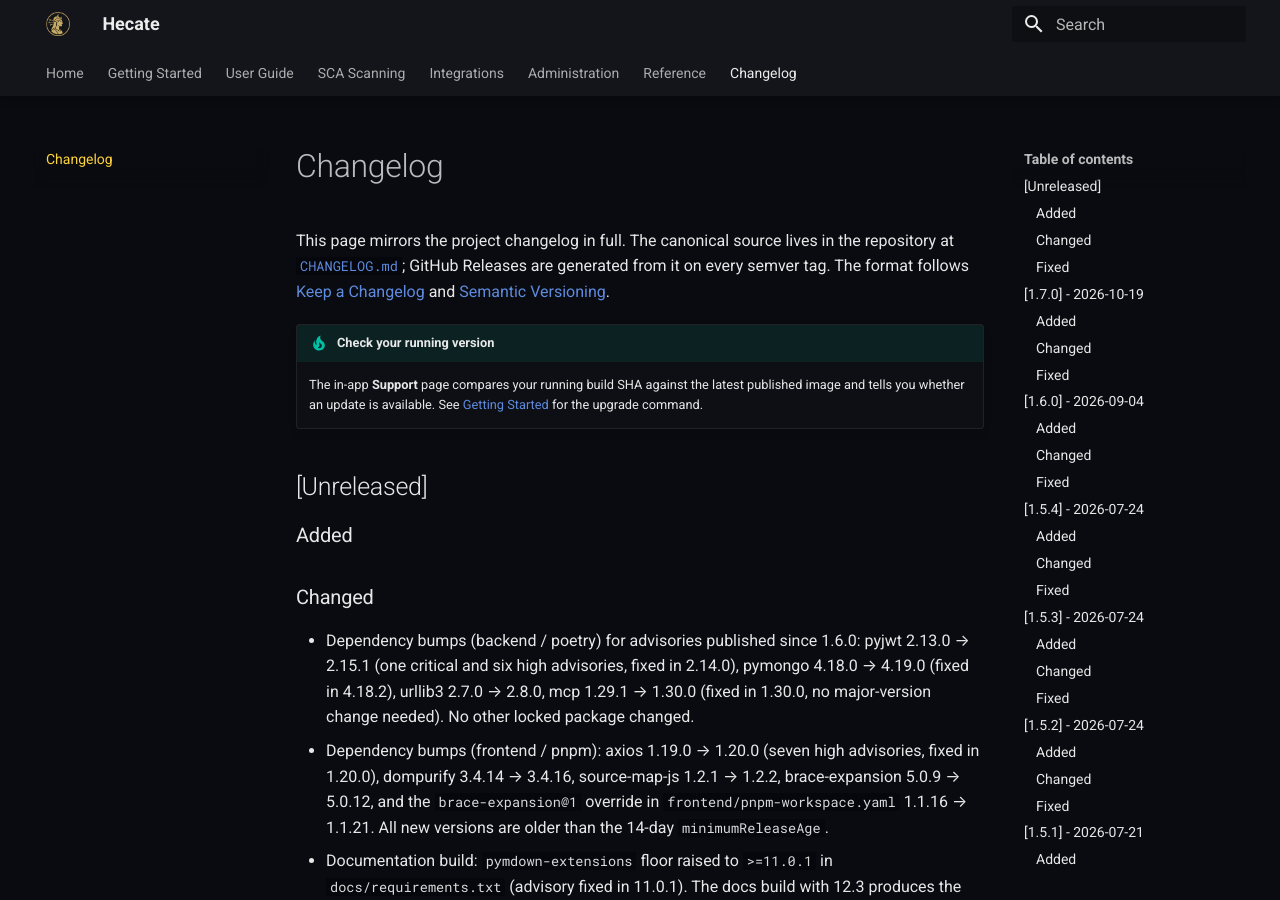
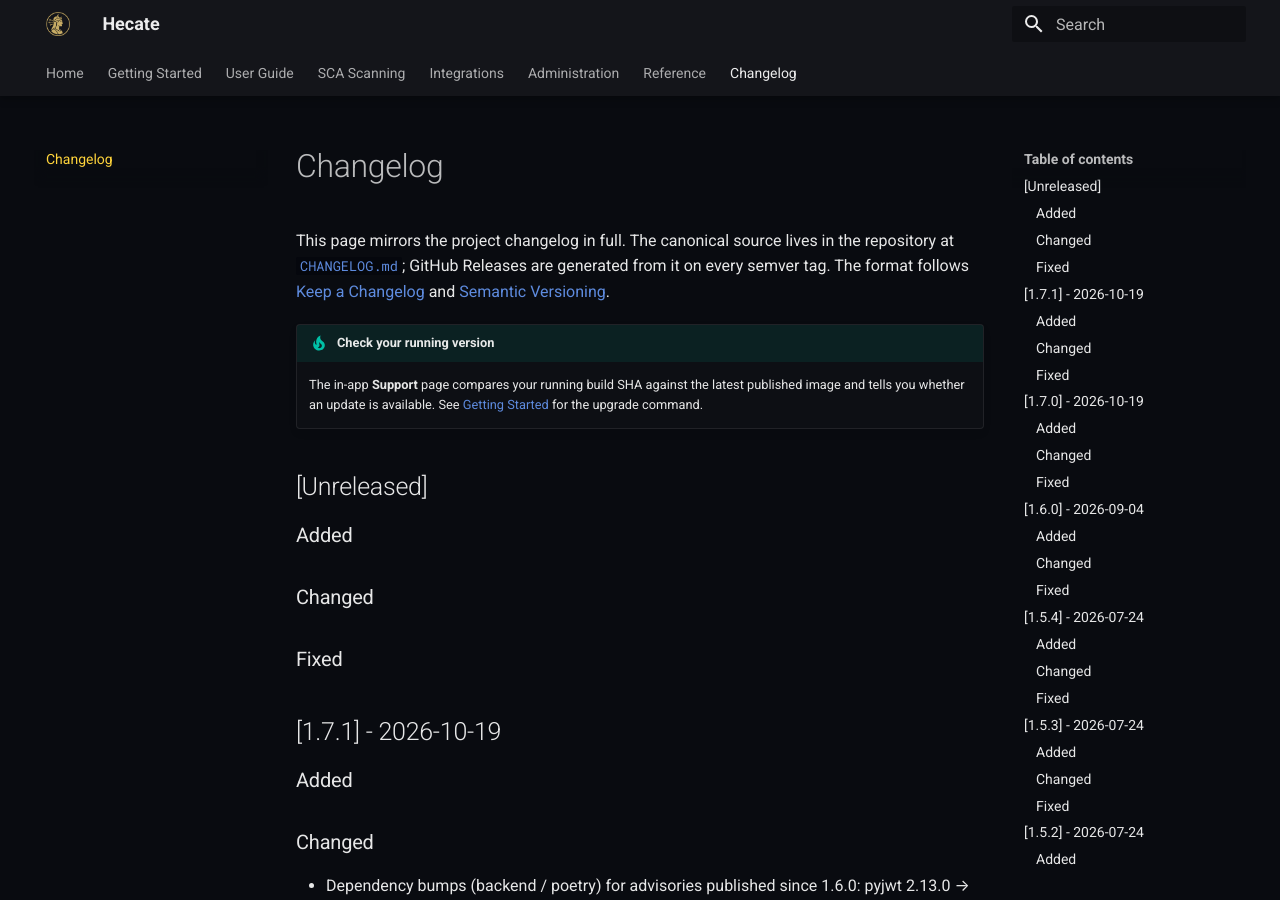
Before and after one commit to 0x3e4/hecate, an MkDocs documentation site: the page built from docs/changelog.md, in a window 1280 px wide and 900 px high. Built offline with MkDocs 1.6.1 and Material for MkDocs 9.7.7, drawn with Linux system fonts in a browser that asks for light colours.

Commit message:
chore: release 1.7.1

```diff
--- a/docs/changelog.md
+++ b/docs/changelog.md
@@ -12,6 +12,14 @@ generated from it on every semver tag. The format follows
     for the upgrade command.
 
 ## [Unreleased]
+
+### Added
+
+### Changed
+
+### Fixed
+
+## [1.7.1] - 2026-10-19
 
 ### Added
 
```
Also changed, not shown: CHANGELOG.md (+8 -0 lines), 3 other files.
